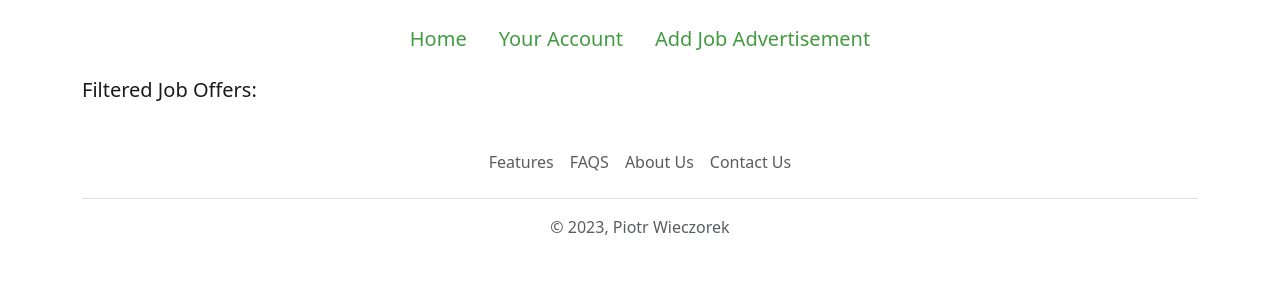
After one commit to piotrwieczorekk/careers_web_app_v2, a Flask app: template templates/filtered_jobs.html in a window 1280 px wide. The commit adds this page. Shown: the top 300 px of the page. Run offline with Flask 3, Linux system fonts and the light colour scheme; the template is opened without the code that fills it, so the values that code supplies are empty.

Commit message:
added filters

```diff
--- a/app.py
+++ b/app.py
@@ -1,14 +1,21 @@
 from flask import Flask, render_template,jsonify,request
-from database import engine, get_jobs_from_db, load_job_from_db,add_application_to_db
+from database import engine, get_jobs_from_db, load_job_from_db,add_application_to_db,filter_jobs_from_db
 from sqlalchemy import text
 app = Flask(__name__)
 
 
 @app.route("/")
 def home():
-  jobs = get_jobs_from_db()
-  return render_template('home2.html',
-                         jobs=jobs)
+    jobs = get_jobs_from_db()
+    unique_titles = get_unique_values('title')
+    unique_locations = get_unique_values('location')
+    unique_currencies = get_unique_values('currency')
+
+    return render_template('home2.html',
+                           jobs=jobs,
+                           unique_titles=unique_titles,
+                           unique_locations=unique_locations,
+                           unique_currencies=unique_currencies)
 
 @app.route('/job/<id>')
 def job(id):
@@ -48,7 +55,28 @@ def submit_application(id):
     add_application_to_db(id, data)
     return render_template('application_form_submitted.html', job=job,application=data)
 
+@app.route('/filter', methods=['POST'])
+def filter_jobs():
+    title_filter = request.form.get('title-filter')
+    location_filter = request.form.get('location-filter')
+    currency_filter = request.form.get('currency-filter')
 
+    filtered_jobs = filter_jobs_from_db(title_filter, location_filter, currency_filter)
+
+    return render_template('filtered_jobs.html', jobs=filtered_jobs)
+
+def get_unique_values(column_name):
+    jobs = get_jobs_from_db()
+    unique_values = set()
+
+    for job in jobs:
+        if column_name in job:
+            # Split the column value by comma and get the first part
+            value_parts = job[column_name].split(',')
+            if value_parts:
+                unique_values.add(value_parts[0].strip())  # Add the part before the first comma
+
+    return sorted(list(unique_values))  # Sort and convert to a list
 
 
 if __name__ == '__main__':
--- /dev/null
+++ b/templates/filtered_jobs.html
@@ -0,0 +1,48 @@
+<!DOCTYPE html>
+<html>
+<head>
+    <meta charset="utf-8">
+    <meta name="viewport" content="width=device-width, initial-scale=1">
+    <link href="https://cdn.jsdelivr.net/npm/bootstrap@5.3.1/dist/css/bootstrap.min.css" rel="stylesheet" integrity="sha384-4bw+/aepP/YC94hEpVNVgiZdgIC5+VKNBQNGCHeKRQN+PtmoHDEXuppvnDJzQIu9" crossorigin="anonymous">
+    <style>
+        h3 {
+            color: #1a1a1a;
+            font-size: 20px;
+            margin-bottom: 10px;
+        }
+        /* Center the job offers */
+        .center-content {
+            justify-content: center;
+            width: 100%; /* Center vertically on the page */
+
+        }
+    </style>
+</head>
+<body>
+  {% include 'header.html' %}
+<div class="container center-content">
+    <div class="col-10">
+        <h3>Filtered Job Offers:</h3>
+        {% for job in jobs %}
+            <div class="border-bottom" style="margin-bottom: 16px; padding-bottom: 8px;">
+                <h4 style="color: rgb(120, 120, 120); margin-bottom: 4px; color: #439B41;">
+                    <a href="/job/{{ job['id'] }}" style="color: #439B41;">{{ job['title'] }}</a>
+                </h4>
+                <div>
+                    <b>Location:</b> {{ job['location'] }}
+                </div>
+                {% if 'salary' in job %}
+                    <div>
+                        <b>Salary:</b> {{ job['salary'] }}
+                    </div>
+                    <div>
+                        <b>Currency:</b> {{ job['currency'] }}
+                    </div>
+                {% endif %}
+            </div>
+        {% endfor %}
+    </div>
+</div>
+  {% include 'footer.html' %}
+</body>
+</html>
--- a/templates/footer.html
+++ b/templates/footer.html
@@ -1,5 +1,11 @@
 <div class="container">
-    <footer class="py-3 my-4">
-      <p class="text-center text-body-secondary">&copy; 2023, Piotr Wieczorek</p>
-    </footer>
+  <footer class="py-3 my-4">
+    <ul class="nav justify-content-center border-bottom pb-3 mb-3">
+      <li class="nav-item"><a href="features" class="nav-link px-2 text-body-secondary">Features</a></li>
+      <li class="nav-item"><a href="/questions" class="nav-link px-2 text-body-secondary">FAQS</a></li>
+      <li class="nav-item"><a href="/about" class="nav-link px-2 text-body-secondary">About Us</a></li>
+      <li class="nav-item"><a href="mailto:przykladowymail@gmail.com?subject=Question about the blog" class="nav-link px-2 text-body-secondary">Contact Us</a></li>
+    </ul>
+    <p class="text-center text-body-secondary">&copy; 2023, Piotr Wieczorek</p>
+  </footer>
 </div>
--- a/templates/header.html
+++ b/templates/header.html
@@ -7,10 +7,8 @@
     <header class="d-flex justify-content-center py-3">
       <ul class="nav nav-pills">
         <li class="nav-item"><a href="/" class="nav-link {{'active bg-green' if request.path == '/' else ''}}" style="color:#439B41; font-size: 20px;" aria-current="page">Home</a></li>
-        <li class="nav-item"><a href="/features" class="nav-link {{'active bg-green' if request.path == '/features' else ''}}" style="color:#439B41; font-size: 20px;">Features</a></li>
-        <li class="nav-item"><a href="/questions" class="nav-link {{'active bg-green' if request.path == '/questions' else ''}}" style="color:#439B41; font-size: 20px;">FAQs</a></li>
-        <li class="nav-item"><a href="/about" class="nav-link {{'active bg-green' if request.path == '/about' else ''}}" style="color:#439B41; font-size: 20px;">About</a></li>
-        <li class="nav-item"><a href="mailto:przykladowymail@gmail.com?subject=Question about the blog" class="nav-link" style="color:#439B41; font-size: 20px;">Contact Us</a></li>
+        <li class="nav-item"><a href="/" class="nav-link {{'active bg-green' if request.path == '/account' else ''}}" style="color:#439B41; font-size: 20px;" aria-current="page">Your Account</a></li>
+        <li class="nav-item"><a href="/" class="nav-link {{'active bg-green' if request.path == '/addjob' else ''}}" style="color:#439B41; font-size: 20px;" aria-current="page">Add Job Advertisement</a></li>
       </ul>
     </header>
   </div>
--- a/templates/job_id_page.html
+++ b/templates/job_id_page.html
@@ -73,7 +73,6 @@
       <div id="job-apply" style="text-align:center">
     <a href="{{ url_for('application_form', id=job.id) }}" class="btn btn-outline-success">Apply</a>
 </div>
-    {%include 'footer.html'%}
     </div>
   </body>
 </html>
--- a/templates/jobitem.html
+++ b/templates/jobitem.html
@@ -25,8 +25,5 @@
     </div>
     {% endif %}
   </div>
-  <div class="col-2 padding-right:16px">
-    <a href="mailto:hello@jovian.ai?subject=Application%20for%20{{ job['title'] }}&body=My%20name%3A%20%3Cyour%20name%20here%3E%0D%0A%0D%0AMy%20Resume%20link%3A%20%3Cresume%20link%3E%0D%0A%0D%0AMy%20LinkedIn%20link%3A%20%3Clinkedin%20in%3E%0D%0A%0D%0A" type="button" class="btn btn-outline-success">Apply</a>
-  </div>
 </div>
 {% endfor %}
```
Also changed, not shown: database.py (+32 -2 lines), templates/application_form.html (+37 -14 lines), templates/filter.html (added, +24 -0 lines), templates/home2.html (+27 -1 lines).
